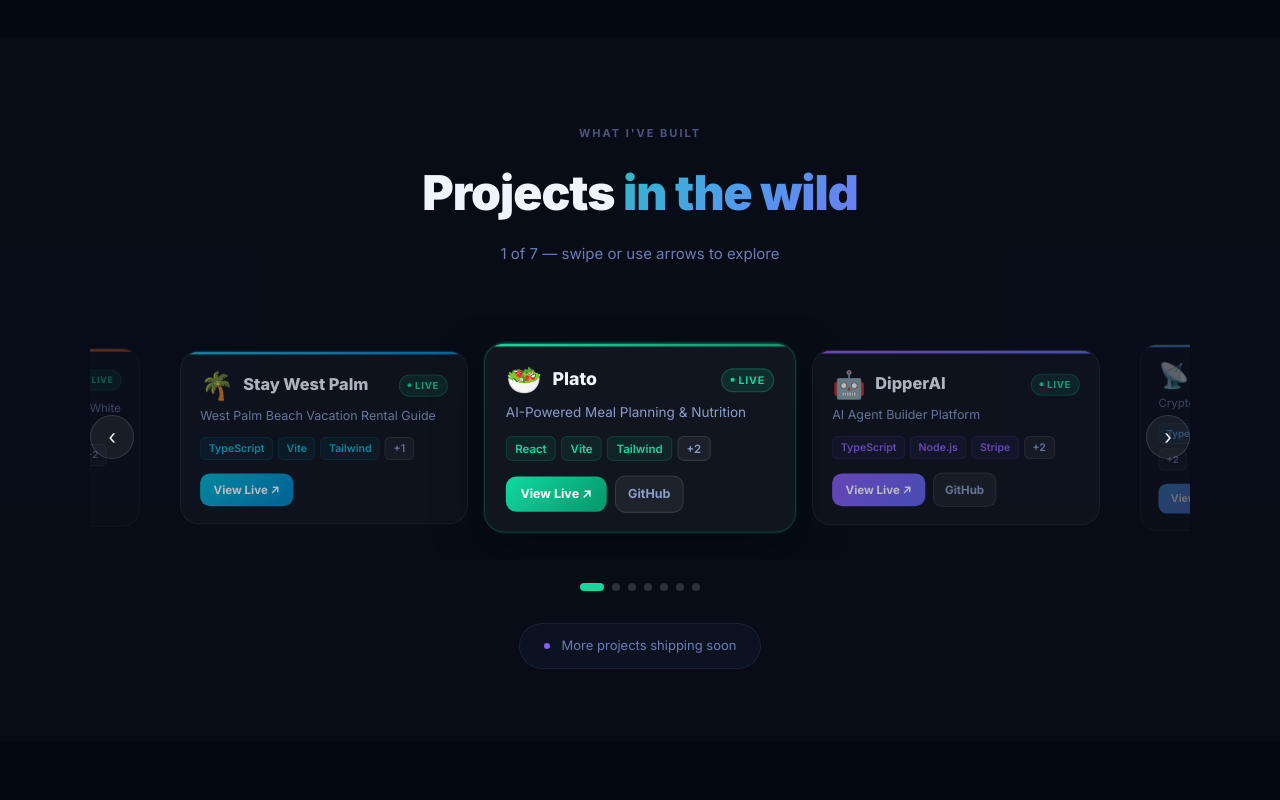
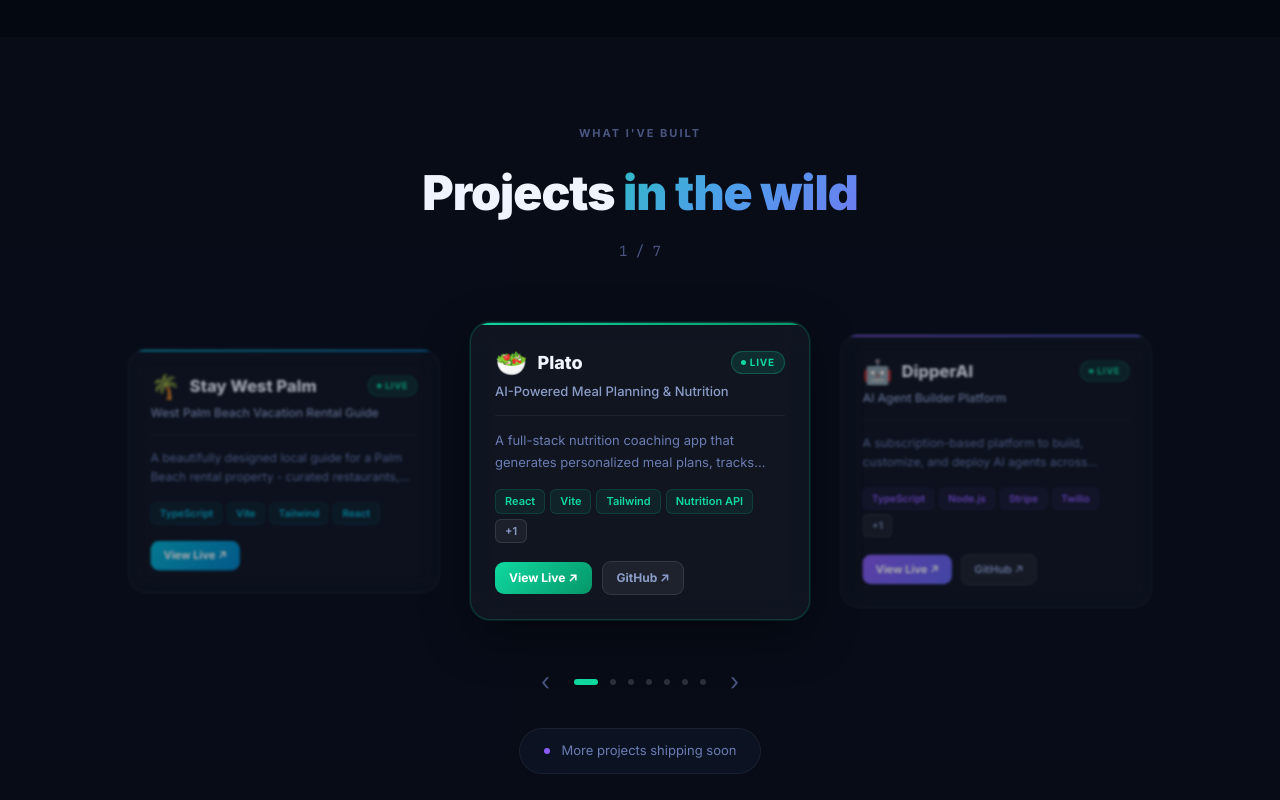
Before and after one commit to ZbienVC/portfolio, a React (Vite) app: page / in a window 1280 px wide. Shown: the part 2040-2840 px from the top of the page. Built offline with nearby package versions, Linux system fonts and the light colour scheme.

Commit message:
feat: premium carousel v2 — 3-card spread, no overlapping arrows, richer cards, keyboard + swipe nav

```diff
--- a/src/App.jsx
+++ b/src/App.jsx
@@ -680,9 +680,10 @@ function ProjectCard({ project }) {
 }
 
 function ProjectCarouselCard({ project, position }) {
-  // position: 0 = center, -1/1 = sides, -2/2 = far sides
-  const isCenter = position === 0;
-  const isSide = Math.abs(position) === 1;
+  const [hovered, setHovered] = useState(false);
+  const isCenter = position === 'center';
+  const isLeft = position === 'left';
+  const isRight = position === 'right';
 
   const statusCfg = project.status === 'live'
     ? { bg: 'rgba(16,217,160,0.12)', color: '#10d9a0', border: 'rgba(16,217,160,0.25)', label: 'Live' }
@@ -690,54 +691,60 @@ function ProjectCarouselCard({ project, position }) {
     ? { bg: 'rgba(139,92,246,0.12)', color: '#8b5cf6', border: 'rgba(139,92,246,0.25)', label: 'Soon' }
     : { bg: 'rgba(79,157,235,0.12)', color: '#4f9deb', border: 'rgba(79,157,235,0.25)', label: 'Building' };
 
+  const sideExtra = (isLeft || isRight) ? { transform: 'scale(0.92)', opacity: 0.65, filter: 'blur(1px)', pointerEvents: 'none' } : {};
+  const hoverExtra = isCenter && hovered ? { transform: 'translateY(-4px)', border: `1px solid ${project.color}55`, boxShadow: `0 24px 60px rgba(0,0,0,0.5), 0 0 0 1px ${project.color}25` } : {};
+
   return (
-    <div style={{
-      width: 300,
+    <div
+      onMouseEnter={() => isCenter && setHovered(true)}
+      onMouseLeave={() => setHovered(false)}
+      style={{
+        width: 340,
         flexShrink: 0,
         borderRadius: 20,
         overflow: 'hidden',
         background: 'rgba(255,255,255,0.04)',
+        backdropFilter: 'blur(12px)',
         border: `1px solid ${isCenter ? project.color + '30' : 'rgba(255,255,255,0.08)'}`,
-      transform: isCenter ? 'scale(1.04)' : isSide ? 'scale(0.96)' : 'scale(0.88)',
-      opacity: isCenter ? 1 : isSide ? 0.72 : 0.4,
         transition: 'all 0.35s cubic-bezier(0.4,0,0.2,1)',
         boxShadow: isCenter ? `0 16px 48px rgba(0,0,0,0.4), 0 0 0 1px ${project.color}20` : 'none',
-      pointerEvents: isCenter ? 'auto' : 'none',
-    }}>
-      {/* Gradient bar */}
-      <div style={{ height: 3, background: `linear-gradient(90deg, ${project.color}, ${project.colorEnd})` }} />
-      <div style={{ padding: '18px 20px' }}>
-        {/* Emoji + Name + Status */}
-        <div style={{ display: 'flex', alignItems: 'center', gap: 10, marginBottom: 8 }}>
-          <span style={{ fontSize: 28, lineHeight: 1 }}>{project.emoji}</span>
-          <span style={{ fontWeight: 800, fontSize: 17, color: '#f0f4ff', flex: 1 }}>{project.name}</span>
-          <div style={{ padding: '3px 8px', borderRadius: 100, fontSize: 10, fontWeight: 700, textTransform: 'uppercase', letterSpacing: 0.8, background: statusCfg.bg, color: statusCfg.color, border: `1px solid ${statusCfg.border}`, display: 'flex', alignItems: 'center', gap: 4, flexShrink: 0 }}>
-            <span style={{ width: 4, height: 4, borderRadius: '50%', background: statusCfg.color, display: 'inline-block' }} />
+        ...sideExtra,
+        ...hoverExtra,
+      }}
+    >
+      <div style={{ height: 2, background: `linear-gradient(90deg, ${project.color}, ${project.colorEnd})` }} />
+      <div style={{ padding: 24 }}>
+        <div style={{ display: 'flex', alignItems: 'center', gap: 10, marginBottom: 6 }}>
+          <span style={{ fontSize: 26, lineHeight: 1 }}>{project.emoji}</span>
+          <span style={{ fontWeight: 800, fontSize: 18, color: '#f0f4ff', flex: 1 }}>{project.name}</span>
+          <div style={{ padding: '3px 9px', borderRadius: 100, fontSize: 10, fontWeight: 700, textTransform: 'uppercase', letterSpacing: 0.8, background: statusCfg.bg, color: statusCfg.color, border: `1px solid ${statusCfg.border}`, display: 'flex', alignItems: 'center', gap: 4, flexShrink: 0 }}>
+            <span style={{ width: 5, height: 5, borderRadius: '50%', background: statusCfg.color, display: 'inline-block' }} />
             {statusCfg.label}
           </div>
         </div>
-        {/* Tagline */}
-        <p style={{ color: '#8b9cc8', fontSize: 13, lineHeight: 1.5, marginBottom: 12 }}>{project.tagline}</p>
-        {/* Tags */}
-        <div style={{ display: 'flex', flexWrap: 'wrap', gap: 5, marginBottom: 14 }}>
-          {project.tags.slice(0, 3).map(t => (
-            <span key={t} style={{ padding: '3px 8px', borderRadius: 6, fontSize: 11, fontWeight: 600, background: `${project.color}12`, color: project.color, border: `1px solid ${project.color}25` }}>{t}</span>
+        <p style={{ color: '#8b9cc8', fontSize: 13, fontWeight: 500, lineHeight: 1.45, marginBottom: 14 }}>{project.tagline}</p>
+        <div style={{ height: 1, background: 'rgba(255,255,255,0.06)', marginBottom: 14 }} />
+        <p style={{ color: '#6b7db3', fontSize: 13, lineHeight: 1.65, marginBottom: 16, display: '-webkit-box', WebkitLineClamp: 2, WebkitBoxOrient: 'vertical', overflow: 'hidden' }}>
+          {project.description}
+        </p>
+        <div style={{ display: 'flex', flexWrap: 'wrap', gap: 5, marginBottom: 18 }}>
+          {project.tags.slice(0, 4).map(t => (
+            <span key={t} style={{ padding: '3px 9px', borderRadius: 6, fontSize: 11, fontWeight: 600, background: `${project.color}12`, color: project.color, border: `1px solid ${project.color}25` }}>{t}</span>
           ))}
-          {project.tags.length > 3 && (
-            <span style={{ padding: '3px 8px', borderRadius: 6, fontSize: 11, fontWeight: 600, background: 'rgba(255,255,255,0.05)', color: '#8b9cc8', border: '1px solid rgba(255,255,255,0.1)' }}>+{project.tags.length - 3}</span>
+          {project.tags.length > 4 && (
+            <span style={{ padding: '3px 9px', borderRadius: 6, fontSize: 11, fontWeight: 600, background: 'rgba(255,255,255,0.05)', color: '#8b9cc8', border: '1px solid rgba(255,255,255,0.1)' }}>+{project.tags.length - 4}</span>
           )}
         </div>
-        {/* Action buttons */}
-        <div style={{ display: 'flex', gap: 8, alignItems: 'center' }}>
+        <div style={{ display: 'flex', gap: 10, alignItems: 'center' }}>
           {project.url && (
-            <a href={project.url} target="_blank" rel="noopener noreferrer" style={{ padding: '8px 14px', borderRadius: 10, fontSize: 12, fontWeight: 700, background: `linear-gradient(135deg, ${project.color}, ${project.colorEnd})`, color: '#fff', textDecoration: 'none', display: 'inline-flex', alignItems: 'center', gap: 4 }}>
-              View Live ↗
-            </a>
+            <a href={project.url} target="_blank" rel="noopener noreferrer"
+              style={{ padding: '7px 14px', borderRadius: 9, fontSize: 12, fontWeight: 700, background: `linear-gradient(135deg, ${project.color}, ${project.colorEnd})`, color: '#fff', textDecoration: 'none', display: 'inline-flex', alignItems: 'center', gap: 5 }}
+            >View Live ↗</a>
           )}
           {project.github && (
-            <a href={project.github} target="_blank" rel="noopener noreferrer" style={{ padding: '8px 12px', borderRadius: 10, fontSize: 12, fontWeight: 700, background: 'rgba(255,255,255,0.06)', color: '#8b9cc8', border: '1px solid rgba(255,255,255,0.1)', textDecoration: 'none' }}>
-              GitHub
-            </a>
+            <a href={project.github} target="_blank" rel="noopener noreferrer"
+              style={{ padding: '7px 14px', borderRadius: 9, fontSize: 12, fontWeight: 700, background: 'rgba(255,255,255,0.06)', color: '#8b9cc8', border: '1px solid rgba(255,255,255,0.1)', textDecoration: 'none' }}
+            >GitHub ↗</a>
           )}
         </div>
       </div>
@@ -747,88 +754,92 @@ function ProjectCarouselCard({ project, position }) {
 
 function ProjectsSection() {
   const [current, setCurrent] = useState(0);
-  const [dragStart, setDragStart] = useState(0);
-  const total = PROJECTS.length;
+  const touchStart = useRef(0);
+  const N = PROJECTS.length;
 
-  const prev = () => setCurrent(c => (c - 1 + total) % total);
-  const next = () => setCurrent(c => (c + 1) % total);
+  const prev = () => setCurrent(c => (c - 1 + N) % N);
+  const next = () => setCurrent(c => (c + 1) % N);
+  const getProject = (offset) => PROJECTS[(current + offset + N) % N];
 
-  const onTouchStart = (e) => setDragStart(e.touches[0].clientX);
+  const onTouchStart = (e) => { touchStart.current = e.touches[0].clientX; };
   const onTouchEnd = (e) => {
-    const diff = dragStart - e.changedTouches[0].clientX;
+    const diff = touchStart.current - e.changedTouches[0].clientX;
     if (Math.abs(diff) > 50) diff > 0 ? next() : prev();
   };
 
-  // Build visible slots: positions -2, -1, 0, 1, 2 mapped to project indices
-  const slots = [-2, -1, 0, 1, 2];
-  const visibleCards = slots.map(offset => ({
-    project: PROJECTS[(current + offset + total) % total],
-    position: offset,
-  }));
+  useEffect(() => {
+    const handler = (e) => {
+      if (e.key === 'ArrowLeft') prev();
+      if (e.key === 'ArrowRight') next();
+    };
+    window.addEventListener('keydown', handler);
+    return () => window.removeEventListener('keydown', handler);
+  }, [current]);
+
+  const centerProject = getProject(0);
 
   return (
     <section id="projects" style={{ padding: '88px 24px 72px', background: 'rgba(15,22,41,0.3)' }}>
-      <div style={{ maxWidth: 1100, margin: '0 auto' }}>
-        {/* Header */}
+      <style>{`
+        @media (max-width: 768px) {
+          .carousel-side-card { display: none !important; }
+          .carousel-center-card { width: 100% !important; max-width: 100% !important; }
+          .carousel-center-card > div { width: 100% !important; }
+        }
+      `}</style>
+      <div style={{ maxWidth: 1160, margin: '0 auto' }}>
         <div style={{ textAlign: 'center', marginBottom: 48 }}>
           <p className="section-label" style={{ marginBottom: 16 }}>What I've Built</p>
           <h2 style={{ fontSize: 'clamp(32px, 4vw, 48px)', fontWeight: 900, letterSpacing: '-1px', marginBottom: 12 }}>
             Projects <span className="gradient-text">in the wild</span>
           </h2>
-          <p style={{ color: '#6b7db3', fontSize: 15, maxWidth: 520, margin: '0 auto', lineHeight: 1.7 }}>
-            {current + 1} of {total} — swipe or use arrows to explore
+          <p style={{ color: '#4a5580', fontSize: 14, fontFamily: "'JetBrains Mono', monospace" }}>
+            {current + 1} / {N}
           </p>
         </div>
 
-        {/* Carousel wrapper */}
-        <div style={{ position: 'relative', display: 'flex', alignItems: 'center', justifyContent: 'center' }}>
-          {/* Prev arrow */}
-          <button onClick={prev} style={{ position: 'absolute', left: 0, zIndex: 20, width: 44, height: 44, borderRadius: '50%', background: 'rgba(255,255,255,0.06)', border: '1px solid rgba(255,255,255,0.12)', color: '#f0f4ff', fontSize: 20, cursor: 'pointer', display: 'flex', alignItems: 'center', justifyContent: 'center', transition: 'all 0.2s', flexShrink: 0 }}
-            onMouseEnter={e => e.currentTarget.style.background='rgba(16,217,160,0.15)'}
-            onMouseLeave={e => e.currentTarget.style.background='rgba(255,255,255,0.06)'}
-          >‹</button>
-
-          {/* Cards track */}
         <div
           onTouchStart={onTouchStart}
           onTouchEnd={onTouchEnd}
-            style={{ display: 'flex', gap: 16, alignItems: 'center', justifyContent: 'center', overflow: 'hidden', width: '100%', padding: '16px 60px' }}
+          style={{ display: 'flex', gap: 16, alignItems: 'center', justifyContent: 'center', padding: '12px 0' }}
         >
-            {/* Mobile: show only center card */}
-            <style>{`
-              @media (max-width: 700px) {
-                .carousel-side-card { display: none !important; }
-              }
-              @media (min-width: 701px) and (max-width: 1050px) {
-                .carousel-far-card { display: none !important; }
-              }
-            `}</style>
-            {visibleCards.map(({ project, position }) => (
-              <div
-                key={`${position}-${project.id}`}
-                className={Math.abs(position) === 2 ? 'carousel-far-card carousel-side-card' : Math.abs(position) === 1 ? 'carousel-side-card' : ''}
-              >
-                <ProjectCarouselCard project={project} position={position} />
+          <div className="carousel-side-card">
+            <ProjectCarouselCard project={getProject(-1)} position="left" />
           </div>
-            ))}
+          <div className="carousel-center-card">
+            <ProjectCarouselCard project={getProject(0)} position="center" />
+          </div>
+          <div className="carousel-side-card">
+            <ProjectCarouselCard project={getProject(1)} position="right" />
+          </div>
         </div>
 
-          {/* Next arrow */}
-          <button onClick={next} style={{ position: 'absolute', right: 0, zIndex: 20, width: 44, height: 44, borderRadius: '50%', background: 'rgba(255,255,255,0.06)', border: '1px solid rgba(255,255,255,0.12)', color: '#f0f4ff', fontSize: 20, cursor: 'pointer', display: 'flex', alignItems: 'center', justifyContent: 'center', transition: 'all 0.2s', flexShrink: 0 }}
-            onMouseEnter={e => e.currentTarget.style.background='rgba(16,217,160,0.15)'}
-            onMouseLeave={e => e.currentTarget.style.background='rgba(255,255,255,0.06)'}
-          >›</button>
+        <div style={{ display: 'flex', alignItems: 'center', justifyContent: 'center', gap: 12, marginTop: 32 }}>
+          <button
+            onClick={prev}
+            style={{ background: 'none', border: 'none', color: '#4a5580', cursor: 'pointer', fontSize: 24, padding: '6px 12px', borderRadius: 8, transition: 'color 0.2s', lineHeight: 1 }}
+            onMouseEnter={e => e.currentTarget.style.color = '#f0f4ff'}
+            onMouseLeave={e => e.currentTarget.style.color = '#4a5580'}
+          >&#8249;</button>
+
+          {PROJECTS.map((_, i) => (
+            <button key={i} onClick={() => setCurrent(i)} style={{
+              width: i === current ? 24 : 6, height: 6,
+              borderRadius: 3, border: 'none', cursor: 'pointer',
+              background: i === current ? centerProject.color : 'rgba(255,255,255,0.15)',
+              transition: 'all 0.3s ease', padding: 0,
+            }} />
+          ))}
+
+          <button
+            onClick={next}
+            style={{ background: 'none', border: 'none', color: '#4a5580', cursor: 'pointer', fontSize: 24, padding: '6px 12px', borderRadius: 8, transition: 'color 0.2s', lineHeight: 1 }}
+            onMouseEnter={e => e.currentTarget.style.color = '#f0f4ff'}
+            onMouseLeave={e => e.currentTarget.style.color = '#4a5580'}
+          >&#8250;</button>
         </div>
 
-        {/* Dot indicators */}
-        <div style={{ display: 'flex', justifyContent: 'center', gap: 8, marginTop: 24 }}>
-          {PROJECTS.map((_, i) => (
-            <button key={i} onClick={() => setCurrent(i)} style={{ width: i === current ? 24 : 8, height: 8, borderRadius: 4, background: i === current ? '#10d9a0' : 'rgba(255,255,255,0.15)', border: 'none', cursor: 'pointer', transition: 'all 0.3s ease', padding: 0 }} />
-          ))}
-        </div>
-
-        {/* More coming */}
-        <div style={{ textAlign: 'center', marginTop: 32 }}>
+        <div style={{ textAlign: 'center', marginTop: 28 }}>
           <div className="glass" style={{ display: 'inline-flex', alignItems: 'center', gap: 12, padding: '12px 24px', borderRadius: 100, fontSize: 13, color: '#6b7db3' }}>
             <span style={{ width: 6, height: 6, borderRadius: '50%', background: '#8b5cf6', display: 'inline-block', animation: 'pulse 2s infinite' }} />
             More projects shipping soon
@@ -838,7 +849,6 @@ function ProjectsSection() {
     </section>
   );
 }
-
 function ExperienceSection() {
   return (
     <section id="experience" style={{ padding: '100px 24px', maxWidth: 1100, margin: '0 auto' }}>
```
Lines whose indentation alone changed are shown as unchanged.
